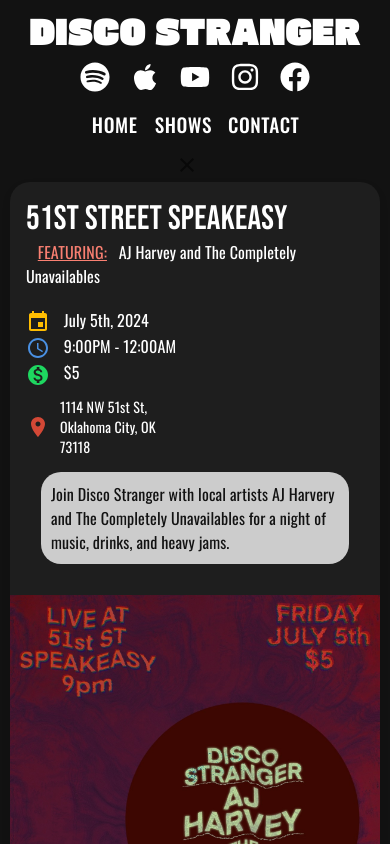
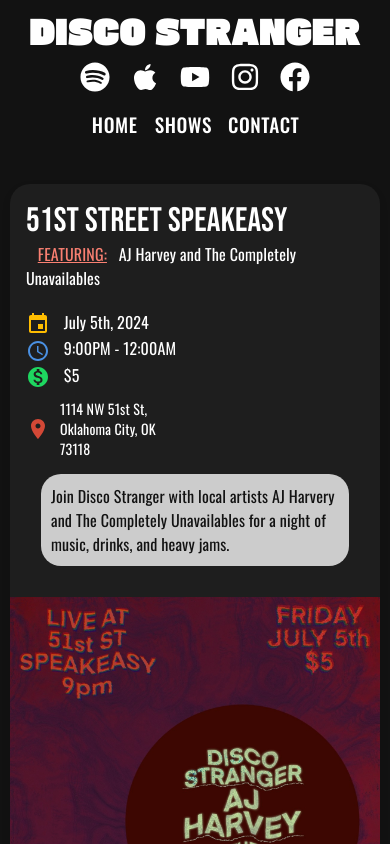
Before and after one commit to ajSeadler/band-website, a React (Vite) app: page /showdetails/1 in a window 390 px wide. Shown: the top 844 px of the page. Built offline with nearby package versions, Linux system fonts and the light colour scheme; a web font is replaced by a local one.

Commit message:
remove close button

```diff
--- a/src/components/ShowDetailsPage.jsx
+++ b/src/components/ShowDetailsPage.jsx
@@ -1,6 +1,5 @@
 import React from "react";
-import { Typography, Card, CardContent, IconButton } from "@mui/material";
-import CloseIcon from "@mui/icons-material/Close";
+import { Typography, Card, CardContent } from "@mui/material";
 import EventIcon from "@mui/icons-material/Event";
 import ScheduleIcon from "@mui/icons-material/Schedule";
 import MonetizationOnIcon from "@mui/icons-material/MonetizationOn";
@@ -20,13 +19,6 @@ const ShowDetailsPage = ({ onClose }) => {
 
   return (
     <div className="show-details-container">
-      <IconButton
-        aria-label="close"
-        onClick={onClose}
-        className="show-details-close-button"
-      >
-        <CloseIcon />
-      </IconButton>
       <Card className="show-details-card">
         <CardContent className="show-details-card-content">
           <Typography variant="h4" className="show-details-title">
--- a/src/styles/ShowDetailsPage.css
+++ b/src/styles/ShowDetailsPage.css
@@ -3,7 +3,7 @@
   width: 30vw;
   margin: auto;
   background: transparent;
-  margin-top: 10vh;
+  margin-top: 15vh;
   display: flex;
   justify-content: center;
   align-items: center;
@@ -101,7 +101,7 @@
   .show-details-container {
     width: 100vw;
     padding: 10px;
-    margin-top: 15vh;
+    margin-top: 20vh;
   }
 
   .show-details-card {
```
